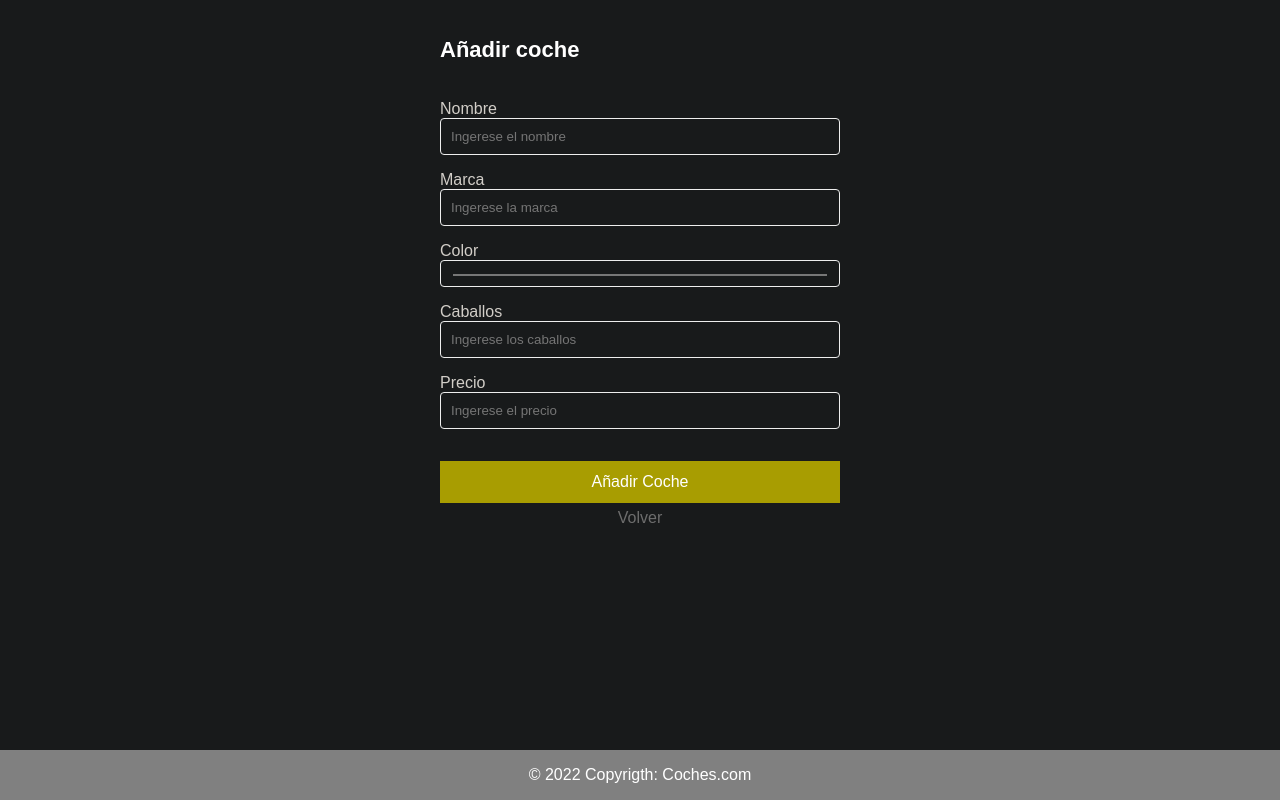
After one commit to Danelitos/SGSSI, a PHP site: the page made by app/añadirCoche.php in a window 1280 px wide. The commit adds this page. Run offline with PHP 8.4, Linux system fonts and the light colour scheme.

Commit message:
Diseño de la función añadir coches

```diff
--- a/app/CSS/estilo.css
+++ b/app/CSS/estilo.css
@@ -6,7 +6,7 @@
 
 body{
     color: rgb(210, 206, 200);
-    background: rgb(24, 26, 27);
+    background-color: rgb(24, 26, 27);
     -webkit-tap-highlight-color: transparent;
     font-family: Arial, Helvetica, sans-serif;
 }
--- /dev/null
+++ b/app/añadirCoche.php
@@ -0,0 +1,39 @@
+<!DOCTYPE html>
+<html>
+
+<head>
+    <meta charset="utf-8" />
+    <title>Coches.eus</title>
+    <link rel="stylesheet" href="CSS/estilo.css" />
+    <link rel="icon" href="img/coche1.ico">
+</head>
+
+<body>
+    <div id="containerRegistro">
+        <header>
+            <h1>Añadir coche </h1>
+        </header>
+
+        <form class="formulario" method="POST">
+            <label>Nombre</label>
+            <input class="controles" placeholder="Ingerese el nombre" type="text" minlength="3" name="nombreCoche" /> <br />
+            <label>Marca</label>
+            <input class="controles" placeholder="Ingerese la marca" type="text" minlength="3" name="marca" /> <br />
+            <label>Color</label>
+            <input class="controles" type="color" name="color" /> <br />
+            <label>Caballos</label>
+            <input class="controles" placeholder="Ingerese los caballos" type="text" pattern="[0-9]{3}" minlength="2" maxlength="3" name="caballos" /> <br />
+            <label>Precio</label>
+            <input class="controles" placeholder="Ingerese el precio" type="text" pattern="[0-9]{6}\,[0-9]{2}" minlength="2" maxlength="3" name="precio" /> <br />
+            <input class="botones" type="submit" value="Añadir Coche" name="botonAñadir" />
+            <a href="coches.php"><p>Volver</p></a>
+        </form>
+
+
+    </div>
+    <footer>
+        &copy; 2022 Copyrigth: Coches.com
+    </footer>
+</body>
+
+</html>
--- a/app/index.php
+++ b/app/index.php
@@ -3,7 +3,7 @@ require 'conexion.php';
 $conn->set_charset("utf8");
 session_start();
 $_SESSION["miSesion"]=array();
-
+echo $_SESSION["miSesion"][0];
 if (!empty($_POST["botonIniciar"])){
     if (!empty($_POST["email"]) and !empty($_POST["password"])){
         $correo=$_POST["email"];
@@ -44,7 +44,6 @@ $_SESSION["miSesion"][1]=$password;
                 <input class="botones" type="submit" value="Iniciar sesión" name="botonIniciar"/> <br />
                 <a href="cambioContraseña.php"><p>¿Olvidaste la contraseña?</p></a> <br />
                 <a href="registro.php"><p>Crear una cuenta</p></a> <br />
-                <a href="coches.php"><p>Página COCHES</p></a>
             </section>
         </div>
         <marquee class="animacion" scrollamount="90" direction="right" width="100%">
--- a/app/registro.php
+++ b/app/registro.php
@@ -56,7 +56,7 @@
             <label>Correo electrónico</label>
             <input class="controles" placeholder="ejemplo@servidor.extension" type="email" minlength="3" name="email"/> <br />
             <label>Contraseña</label>
-            <input class="controles" placeholder="Ingerese su contraseña (8 caracteres mínimo)" type="password" minlength="8" required name="password"/> <br />
+            <input class="controles" placeholder="Ingerese su contraseña (8 caracteres mínimo)" type="password" minlength="8" name="password"/> <br />
             <input class="botones" type="submit" value="Crear Cuenta" name="botonCrear"/>
 
             <a href="index.php"><p>¿Ya tienes una cuenta personal?</p></a>
```
Also changed, not shown: app/coches.php (+21 -7 lines).
